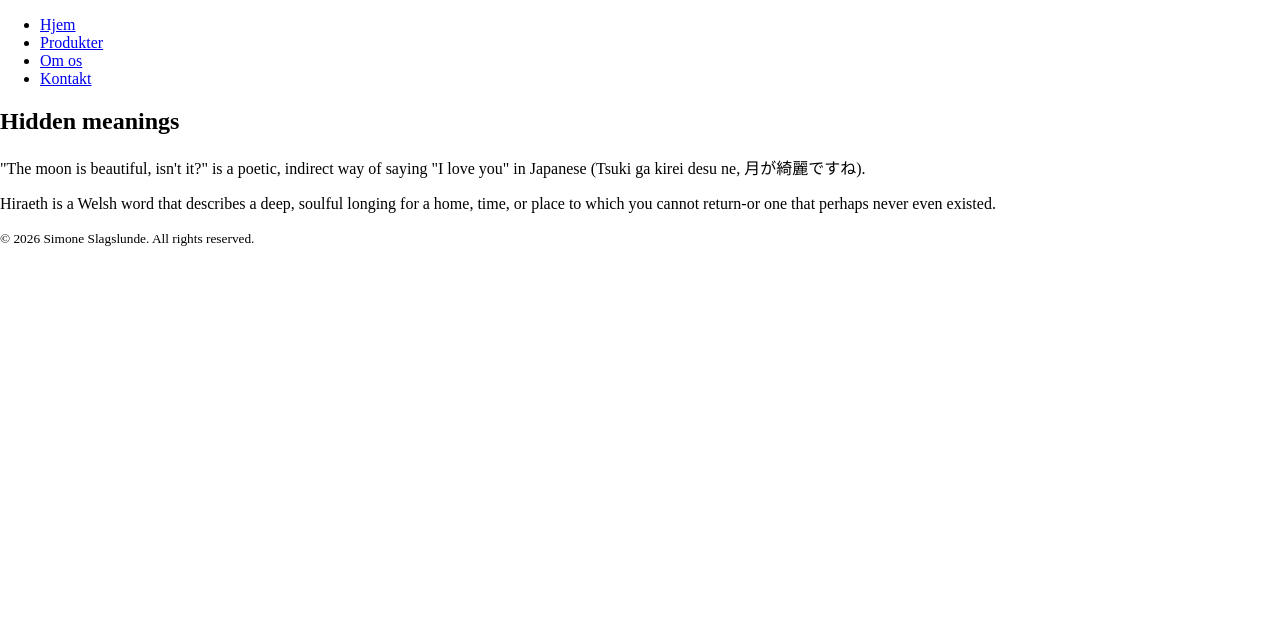
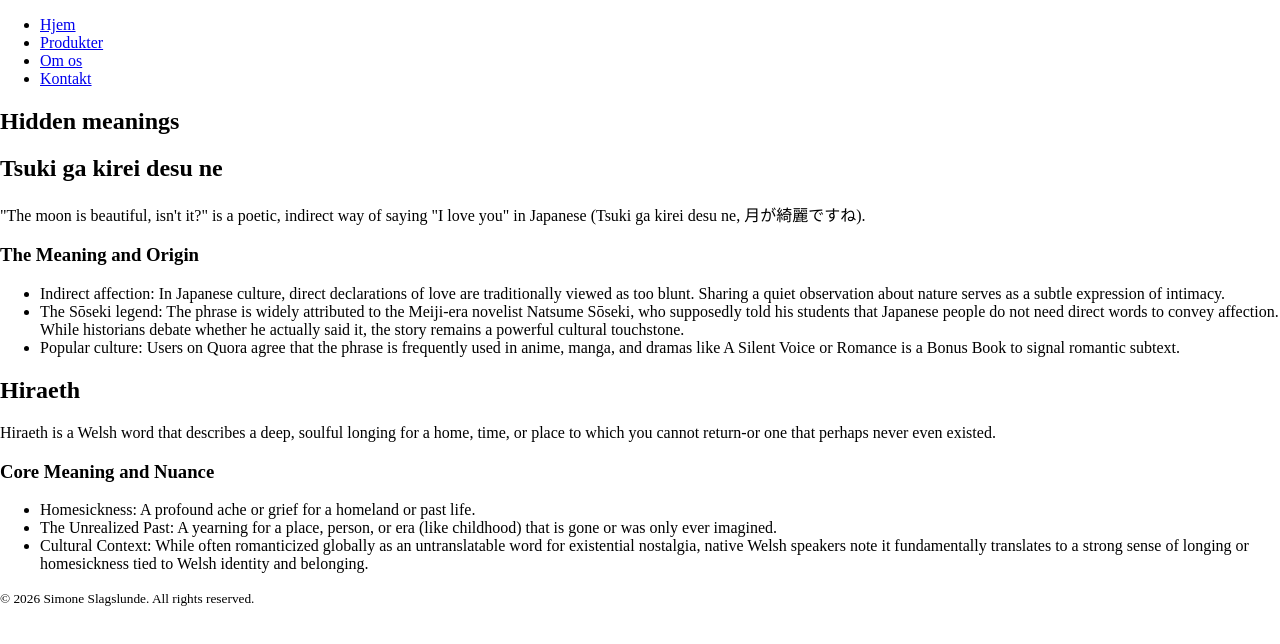
Before and after one commit to simone1608/dw-github-traening-simone, a plain HTML site: page om.html in a window 1280 px wide. Drawn offline with Linux system fonts and the light colour scheme.

Commit message:
Tilføjede noget tekst til om os

```diff
--- a/om.html
+++ b/om.html
@@ -33,14 +33,60 @@
             <h1>
                 Hidden meanings
             </h1>
+            <article>
+                <h2>
+                    Tsuki ga kirei desu ne
+                </h2>
                 <p>
                     "The moon is beautiful, isn't it?" is a poetic, indirect way of saying
                     "I love you" in Japanese (Tsuki ga kirei desu ne, 月が綺麗ですね).
                 </p>
+                <h3>
+                    The Meaning and Origin
+                </h3>
+                <ul>
+                    <li>
+                        Indirect affection: In Japanese culture, direct declarations of love are traditionally viewed as
+                        too blunt. Sharing a quiet observation about nature serves as a subtle expression of intimacy.
+                    </li>
+                    <li>
+                        The Sōseki legend: The phrase is widely attributed to the Meiji-era novelist Natsume Sōseki, who
+                        supposedly told his students that Japanese people do not need direct words to convey affection.
+                        While historians debate whether he actually said it, the story remains a powerful cultural
+                        touchstone.
+                    </li>
+                    <li>
+                        Popular culture: Users on Quora agree that the phrase is frequently used in anime, manga, and
+                        dramas like A Silent Voice or Romance is a Bonus Book to signal romantic subtext.
+                    </li>
+                </ul>
+            </article>
+            <article>
+                <h2>
+                    Hiraeth
+                </h2>
                 <p>
                     Hiraeth is a Welsh word that describes a deep, soulful longing for a home, time, or
                     place to which you cannot return-or one that perhaps never even existed.
                 </p>
+                <h3>
+                    Core Meaning and Nuance
+                </h3>
+                <ul>
+                    <li>
+                        Homesickness: A profound ache or grief for a homeland or past life.
+                    </li>
+                    <li>
+                        The Unrealized Past: A yearning for a place, person, or era (like childhood) that is gone or was
+                        only ever imagined.
+                    </li>
+                    <li>
+                        Cultural Context: While often romanticized globally as an untranslatable word for existential
+                        nostalgia, native Welsh speakers note it fundamentally translates to a strong sense of longing
+                        or homesickness tied to Welsh identity and belonging.
+                    </li>
+                </ul>
+            </article>
         </section>
     </main>
     <footer>
```
Lines whose indentation alone changed are shown as unchanged.
